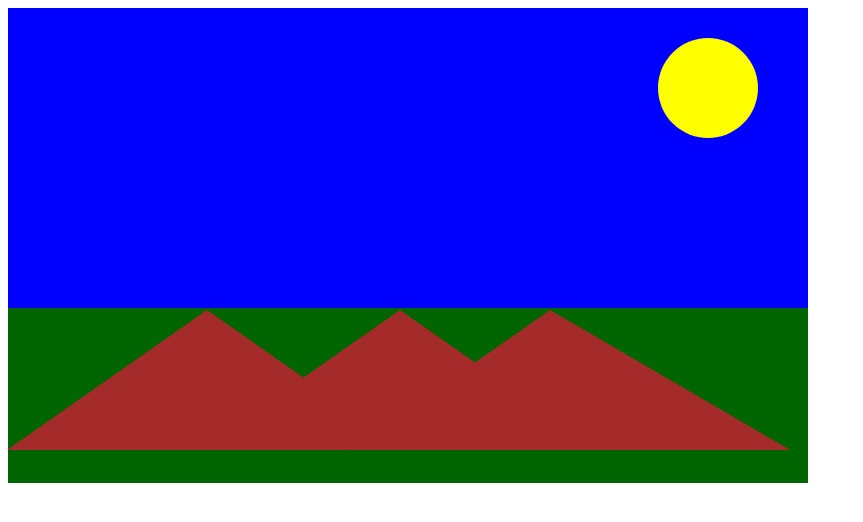
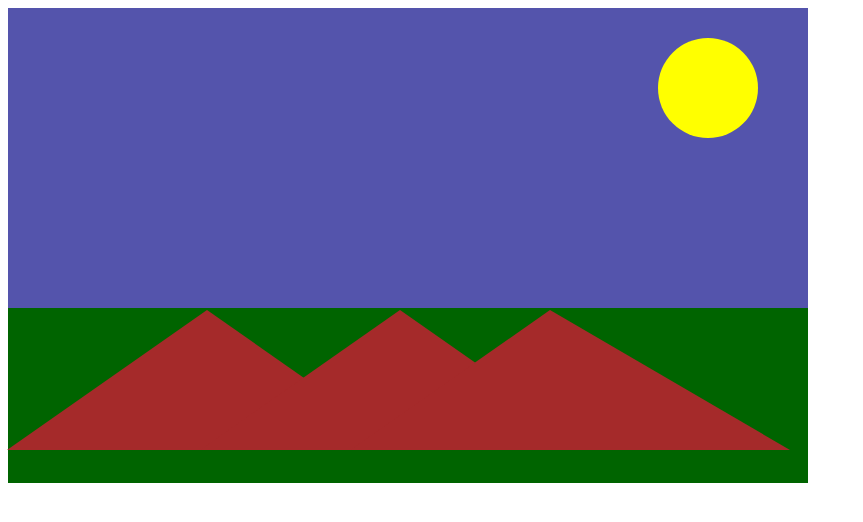
Before and after one commit to aperezalbert/ejemplo-paisaje, a plain HTML site: page index.html in a window 1280 px wide. Shown: the whole page, without its empty margins (0-863 px from the left). Drawn offline with Linux system fonts and the light colour scheme.

Commit message:
cambio color de paisaje en styles.css

```diff
--- a/styles.css
+++ b/styles.css
@@ -1,5 +1,5 @@
 .paisaje{
-    background-color: blue;
+    background-color: rgb(84, 84, 172);
     width: 800px;
     height: 300px;
 }
```
